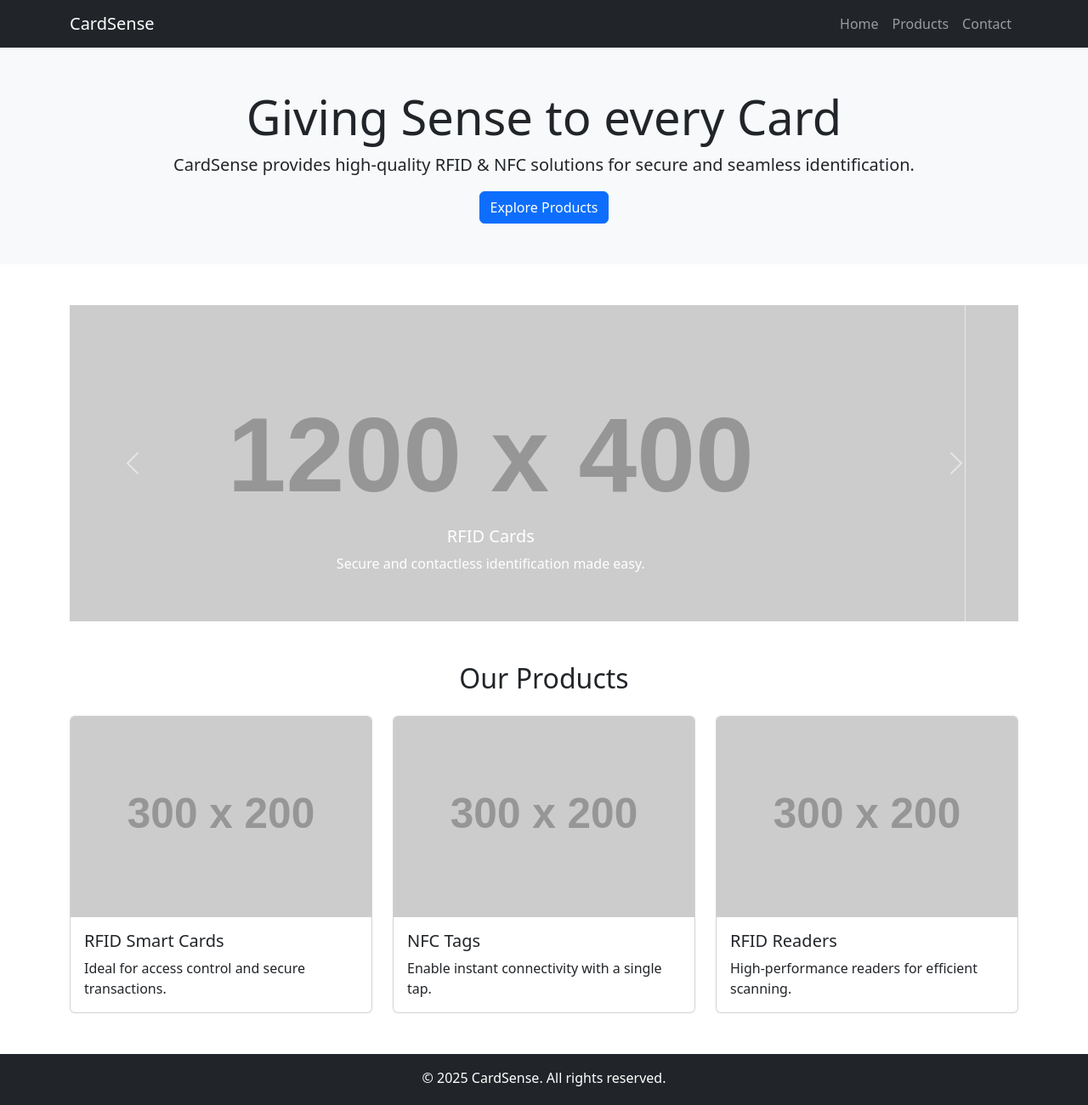
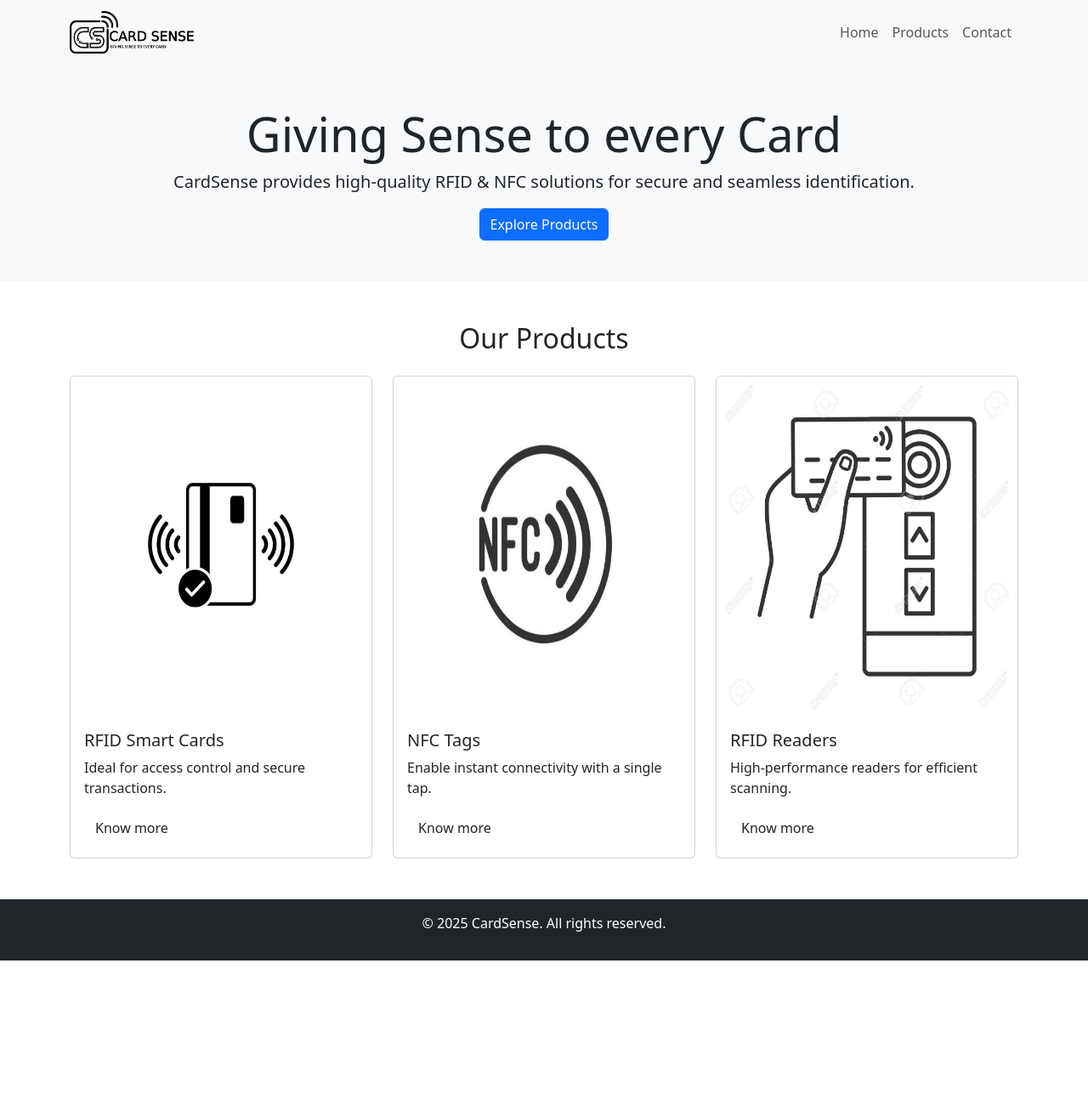
Before and after one commit to CardSense-Tech/Static-Homepage, a plain HTML site: page index.html in a window 1280 px wide. Shown: the whole page at 85% size. After the commit the page ends 1130 px from the top, so only its background shows below. Drawn offline with nearby package versions, Linux system fonts and the light colour scheme; placeholder pictures from the web are drawn by us.

Commit message:
added images

```diff
--- a/index.html
+++ b/index.html
@@ -8,9 +8,11 @@
 </head>
 <body>
     <!-- Navbar -->
-    <nav class="navbar navbar-expand-lg navbar-dark bg-dark">
+    <nav class="navbar navbar-expand-lg navbar-light bg-light">
         <div class="container-md">
-            <a class="navbar-brand" href="#">CardSense</a>
+            <a class="navbar-brand" href="#">
+                <img src="./images/FINALTEST_LOGO.PNG "alt="CardSense Logo" height="50" class="me-2">
+            </a>
             <button class="navbar-toggler" type="button" data-bs-toggle="collapse" data-bs-target="#navbarNav">
                 <span class="navbar-toggler-icon"></span>
             </button>
@@ -33,7 +35,7 @@
         </div>
     </section>
 
-    <!-- Carousel Section -->
+    <!-- Carousel Section
     <div id="productCarousel" class="carousel slide container my-5" data-bs-ride="carousel">
         <div class="carousel-inner">
             <div class="carousel-item active">
@@ -57,7 +59,7 @@
         <button class="carousel-control-next" type="button" data-bs-target="#productCarousel" data-bs-slide="next">
             <span class="carousel-control-next-icon"></span>
         </button>
-    </div>
+    </div> -->
 
     <!-- Products Section -->
     <section id="products" class="container my-5">
@@ -65,28 +67,31 @@
         <div class="row">
             <div class="col-md-4">
                 <div class="card">
-                    <img src="https://via.placeholder.com/300x200" class="card-img-top" alt="RFID Card">
+                    <img src="./images/istockphoto-1190431804-612x612.jpg" height="400" class="card-img-top" alt="RFID Card">
                     <div class="card-body">
                         <h5 class="card-title">RFID Smart Cards</h5>
                         <p class="card-text">Ideal for access control and secure transactions.</p>
+                        <a href="" class="btn">Know more</a>
                     </div>
                 </div>
             </div>
             <div class="col-md-4">
                 <div class="card">
-                    <img src="https://via.placeholder.com/300x200" class="card-img-top" alt="NFC Tag">
+                    <img src="./images/istockphoto-1342886317-612x612.jpg" height="400"  class="card-img-top" alt="NFC Tag">
                     <div class="card-body">
                         <h5 class="card-title">NFC Tags</h5>
                         <p class="card-text">Enable instant connectivity with a single tap.</p>
+                        <a href="" class="btn">Know more</a>
                     </div>
                 </div>
             </div>
             <div class="col-md-4">
                 <div class="card">
-                    <img src="https://via.placeholder.com/300x200" class="card-img-top" alt="RFID Reader">
+                    <img src="./images/110311196-nfc-credit-card-reader-linear-icon-nfc-public-transport-payment-thin-line-illustration-rfid-door.jpg" height="400" class="card-img-top" alt="RFID Reader">
                     <div class="card-body">
                         <h5 class="card-title">RFID Readers</h5>
                         <p class="card-text">High-performance readers for efficient scanning.</p>
+                        <a href="" class="btn">Know more</a>
                     </div>
                 </div>
             </div>
```
Also changed, not shown: images/110311196-nfc-credit-card-reader-linear-icon-nfc-public-transport-payment-thin-line-illustration-rfid-door.jpg (added), images/FINALTEST_LOGO.PNG (added), images/istockphoto-1190431804-612x612.jpg (added), images/istockphoto-1342886317-612x612.jpg (added), images/lgog_0.01.png (added), images/logoblue2.3.png (added).
